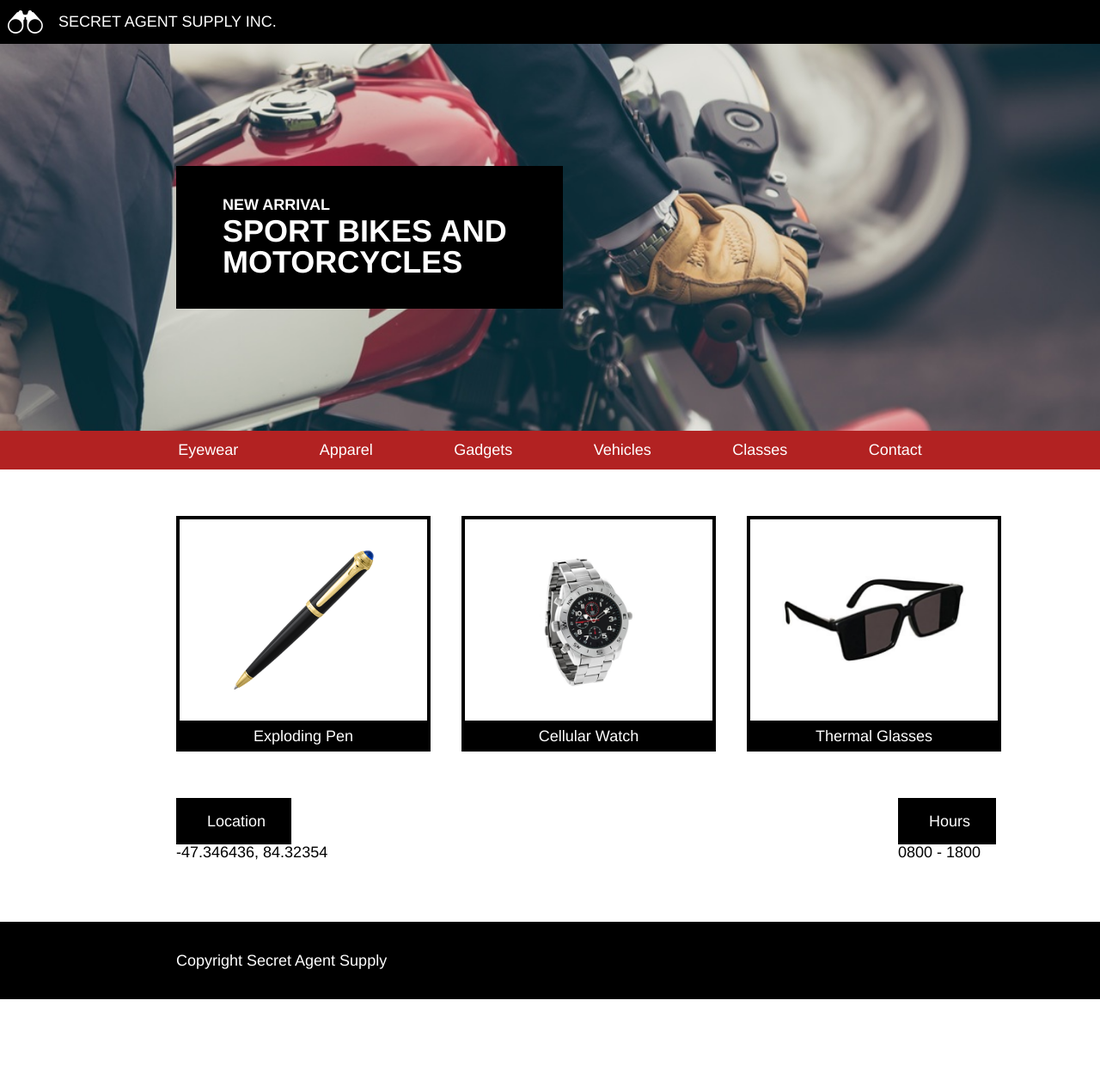
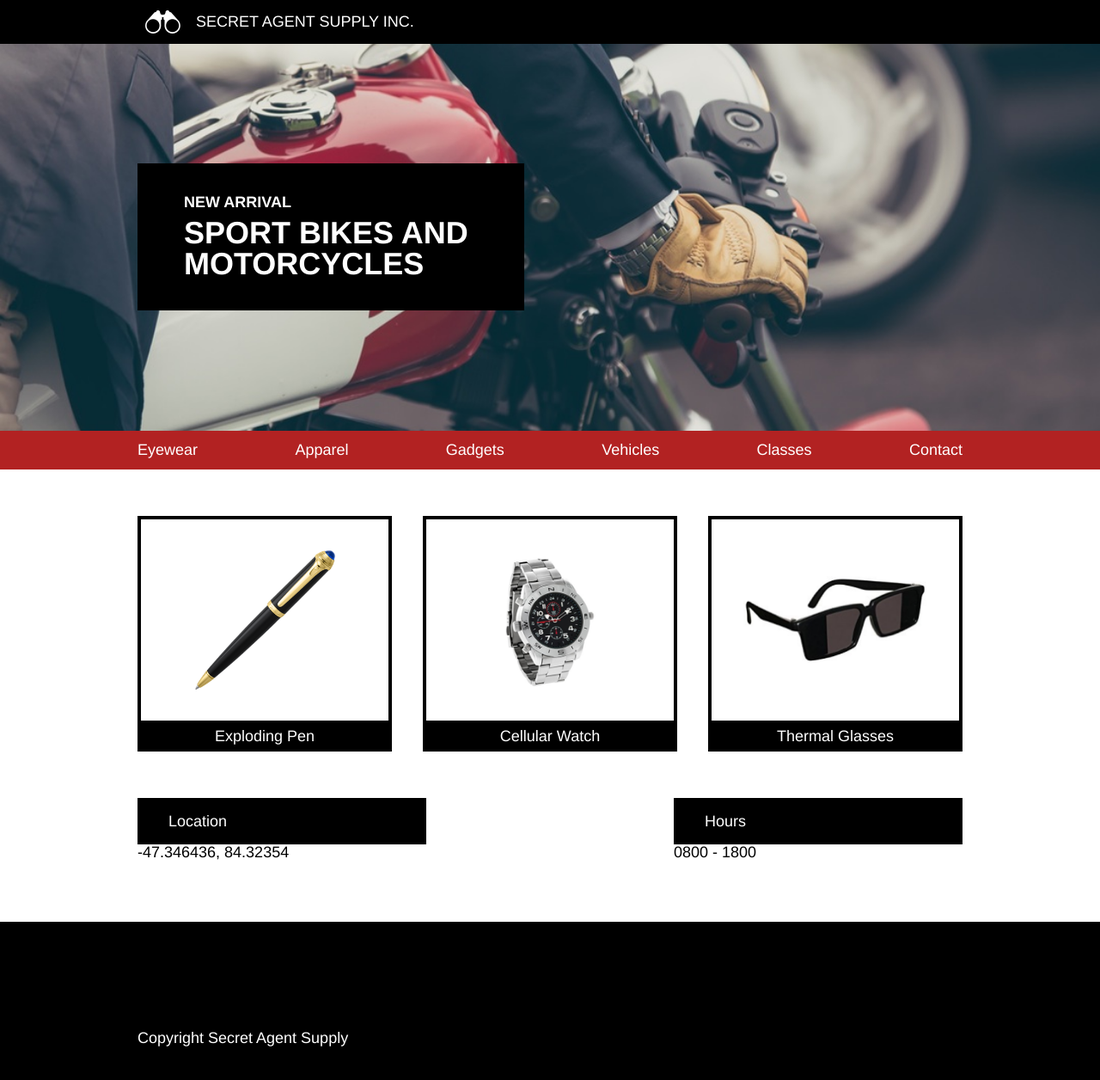
Before and after one commit to jenoble20/SecretAgentSupply, a plain HTML site: page index.html in a window 1280 px wide. Shown: the whole page at 86% size. Before the commit the page ends 1162 px from the top, so only its background shows below. Drawn offline with Linux system fonts and the light colour scheme.

Commit message:
Finishes desktop version of site.

```diff
--- a/Resources/CSS/style.css
+++ b/Resources/CSS/style.css
@@ -16,31 +16,36 @@ body{
 
 .container{
   width: 960px;
-  padding-left: 5rem;
   margin: auto;
 }
 
-/*****Header*****/
+
+/**Header**/
+
 header{
-  display: flex;
-  align-items: center;
   padding: 0.66rem 0rem;
   background-color: black;
 }
 
-header img{
+#header img{
   height: 1.5rem;
   width: auto;
   margin-left: 0.5rem;
 }
 
-header span{
+#header span{
   margin-left: 1rem;
 }
 
-/*****Body*****/
+#header{
+  display: flex;
+  align-items: center;
+  max-width: 960px;
+  margin: auto;
+}
 
-/*Main Banner*/
+
+/**Main Banner**/
 
 .detail{
   display: flex;
@@ -65,7 +70,7 @@ header span{
 }
 
 #headline h2{
-  padding-top: 0.25rem;
+  margin-top: 0.50rem;
   font-size: 2rem;
 }
 
@@ -73,7 +78,8 @@ header span{
   padding: 2rem 3rem;
 }
 
-/*Navigation*/
+
+/**Navigation**/
 
 #nav{
   background-color: firebrick;
@@ -81,13 +87,14 @@ header span{
 
 #nav ul{
   display: flex;
+  justify-content: space-between;
   margin: auto;
   max-width: 960px;
-  justify-content: space-around;
   padding: 0.75rem 0rem;
 }
 
-/*Products*/
+
+/**Products**/
 
 .product .image{
   width: auto;
@@ -125,11 +132,8 @@ header span{
   margin-top: 3rem;
 }
 
-/*Store info*/
 
-#hours>span, #location>span{
-  color: black;
-}
+/**Store info**/
 
 #store-info{
   display: flex;
@@ -138,16 +142,24 @@ header span{
   margin-top: 3rem;
 }
 
+#location, #hours{
+  width: 35%;
+}
+
+#hours>span, #location>span{
+  color: black;
+}
+
 #store-info .detail{
-  width: 35%;
   padding: 1rem 2rem;
 }
 
-/*****Footer****/
+
+/**Footer**/
 
 footer{
   display: flex;
   background-color: black;
   margin-top: 4rem;
-  height: 5rem;
+  height: 15rem;
 }
--- a/index.html
+++ b/index.html
@@ -8,8 +8,10 @@
 
   <body>
     <header>
-      <img src="Resources/Images/logo.png">
-      <span>SECRET AGENT SUPPLY INC.</span>
+      <div id="header">
+        <img src="Resources/Images/logo.png">
+        <span>SECRET AGENT SUPPLY INC.</span>
+      </div>
     </header>
 
     <div id="banner" class="image">
```
